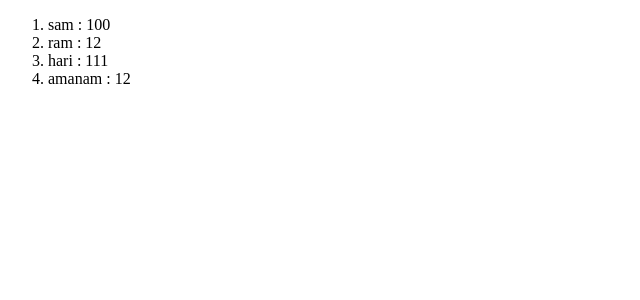
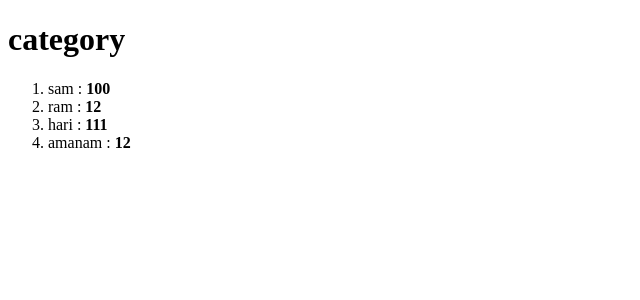
Before and after one commit to bishnulimbu/RRepo1, a React (Vite) app in the folder my-react-app/: page / in a window 1280 px wide. Shown: the top 300 px of the page, without its empty margins (0-640 px from the left). Built offline with nearby package versions, Linux system fonts and the light colour scheme.

Commit message:
updated listing

```diff
--- a/my-react-app/src/list.jsx
+++ b/my-react-app/src/list.jsx
@@ -1,5 +1,6 @@
 function List(props) {
   const newList = props.appList;
+  const category = props.category;
   // list1.sort((a, b) => a.name.localeCompare(b.name));
 
   // newList.sort((a, b) => a.name.localeCompare(b.name));
@@ -9,14 +10,23 @@ function List(props) {
     // <li key={list.key}>
     // key should be used for unique id for same data rendering or so.
     <li key={list.age}>
-      {list.name} : {list.age}
+      {list.name} : <b>{list.age}</b>
       {/* @nbsp */}
       {/* can be used for not breaking space while adding new html tag or so. */}
       {/* this is probably the last of it and last of it for me also probably. yes */}
       {/* probably. */}
     </li>
   ));
-  return <ol>{list2}</ol>;
+  return (
+    <>
+      <h1 className="cat">{category}</h1>
+      <ol className="dog">{list2}</ol>
+    </>
+  );
 }
-
+List.defaultProps = {
+  category: "category",
+  appList: [],
+  //as map will not run with undefined value, so an empty array is set at default for it value.
+};
 export default List;
```
